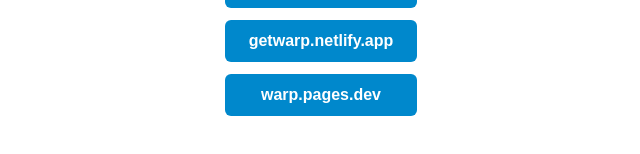
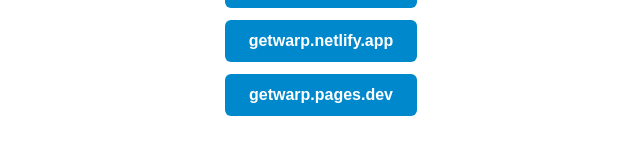
Before and after one commit to nellimonix/warp-mirrors, a Next.js app: page / in a window 1280 px wide. Shown: the part 470-624 px from the top of the page, without its empty margins (319-959 px from the left). Built offline with nearby package versions, Linux system fonts and the light colour scheme.

Commit message:
Update index.js

```diff
--- a/pages/index.js
+++ b/pages/index.js
@@ -4,7 +4,7 @@
     { name: "warp.llimonix.pw", url: "https://warp.llimonix.pw" },
     { name: "warply.vercel.app", url: "https://warply.vercel.app" },
     { name: "getwarp.netlify.app", url: "https://getwarp.netlify.app" },
-    { name: "warp.pages.dev", url: "https://warp.pages.dev" },
+    { name: "getwarp.pages.dev", url: "https://getwarp.pages.dev" },
   ];
 
     return (
```
